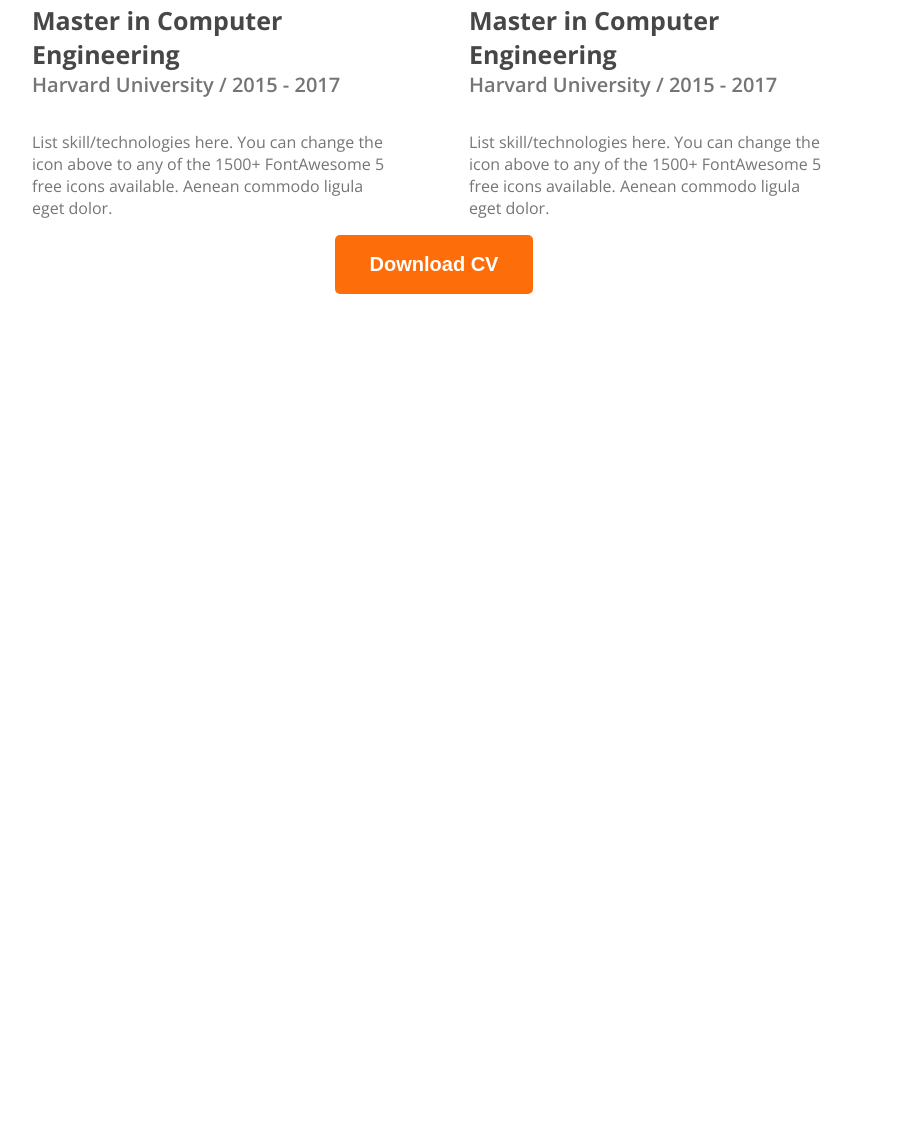
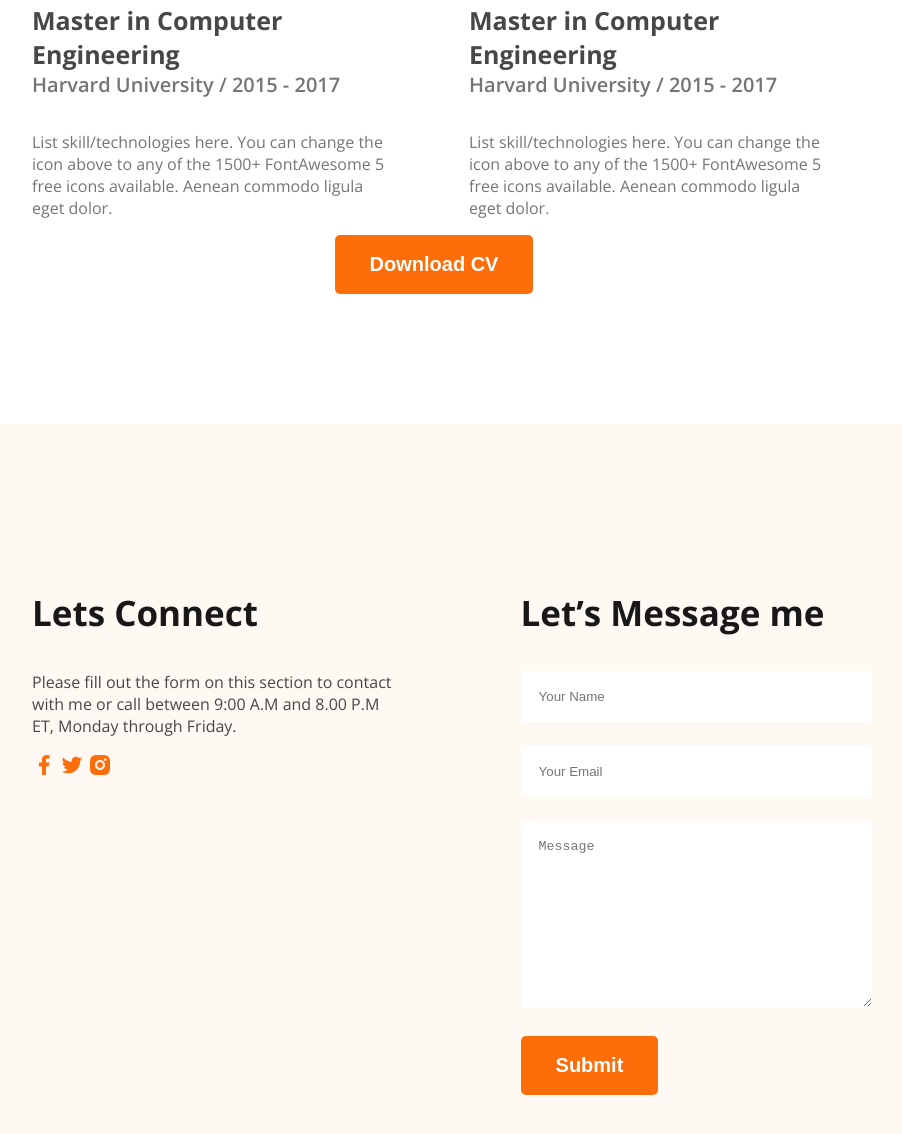
Before and after one commit to raihan-naime/my-first-repo, a plain HTML site: page index.html in a window 1280 px wide. Shown: the part 3296-4430 px from the top of the page, without its empty margins (206-1108 px from the left). Before the commit the page ends 3720 px from the top, so only its background shows below. Drawn offline with nearby package versions, Linux system fonts and the light colour scheme.

Commit message:
added footer section

```diff
--- a/index.html
+++ b/index.html
@@ -154,7 +154,24 @@ to any of the 1500+ FontAwesome 5 free icons available. Aenean commodo ligula eg
             <button class="btn-primary">Download CV</button>
            </section>
     </main>
-    <footer></footer>
+    <footer class="primary-bg">
+        <div class="footer-column">
+            <h3 class="section-title dark-1">Lets Connect</h3>
+            <p class="dark-2">Please fill out the form on this section to contact with me or call between 9:00 A.M and 8.00 P.M ET, Monday through Friday.</p>
+            <img src="images/icons/facebook.png" alt=""><a href=""></a></img>
+            <img src="images/icons/twitter.png" alt=""><a href=""></a></img>
+            <img src="images/icons/insta.png" alt=""><a href=""></a></img>
+        </div>
+        <div class="footer-column">
+            <h3 class="section-title dark-1">Let’s Message me</h3>
+            <form action="">
+                <input class="dark-3" type="text" name="" id="" placeholder="Your Name">
+                <input type="email" name="" id="" placeholder="Your Email">
+                <textarea name="" id="" rows="10" placeholder="Message"></textarea>
+                <input class="btn-primary" type="submit" value="Submit">
+            </form>
+        </div>
+    </footer>
 </body>
 
 </html>
--- a/styles/portfolio.css
+++ b/styles/portfolio.css
@@ -154,3 +154,18 @@ main section{
 hr{
     border-top: 1px solid rgba(209, 209, 209, 1);
 }
+
+
+/* footer styles */
+footer{
+    display: flex;
+    gap: 120px;
+    padding: 130px 230px;
+}
+input[type="text"], input[type="email"], textarea{
+    margin-bottom: 24px;
+    padding: 18px;
+    width: 100%;
+    border: none;
+    background-color: white;
+}
```
